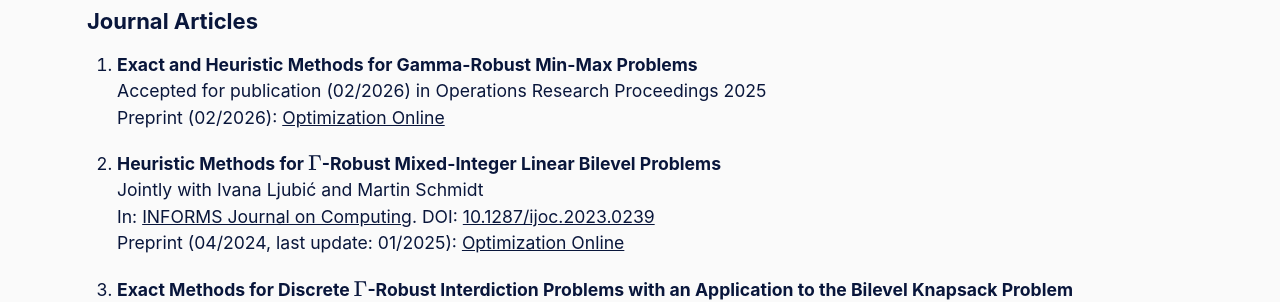
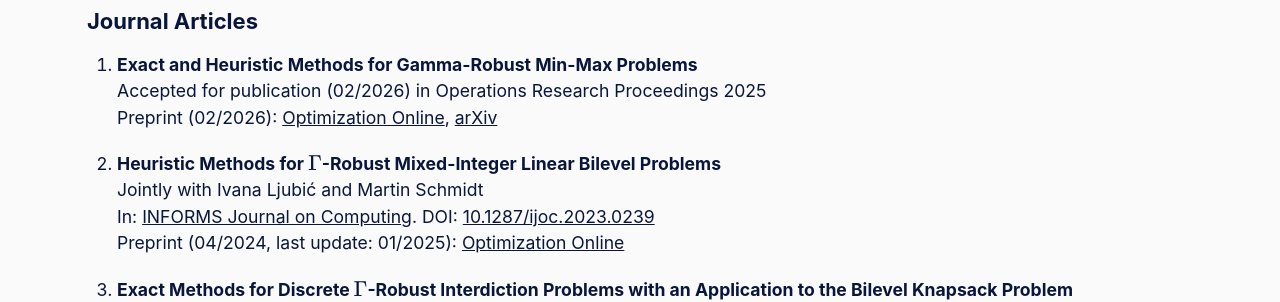
Before and after one commit to YasmineBeck/YasmineBeck.github.io, a Jekyll site: the page built from _pages/publications.html, in a window 1280 px wide and 900 px high, scrolled down 509 px. Shown: the part 153-455 px from the top of the window. Built offline with Jekyll 4.4.1, drawn with Linux system fonts in a browser that asks for light colours; cached includes are drawn as plain includes; some web fonts are replaced; formulas are drawn with MathJax 3.

Commit message:
arXiv preprint

```diff
--- a/_pages/publications.html
+++ b/_pages/publications.html
@@ -113,7 +113,8 @@
       <strong>Exact and Heuristic Methods for Gamma-Robust Min-Max Problems</strong><br>
       Accepted for publication (02/2026) in Operations Research Proceedings 2025<br>
       Preprint (02/2026):
-      <a href="https://optimization-online.org/?p=33468">Optimization Online</a>
+      <a href="https://optimization-online.org/?p=33468">Optimization Online</a>,
+      <a href="https://arxiv.org/abs/2608.17876">arXiv</a>
     </li>
 
     <li>
```
